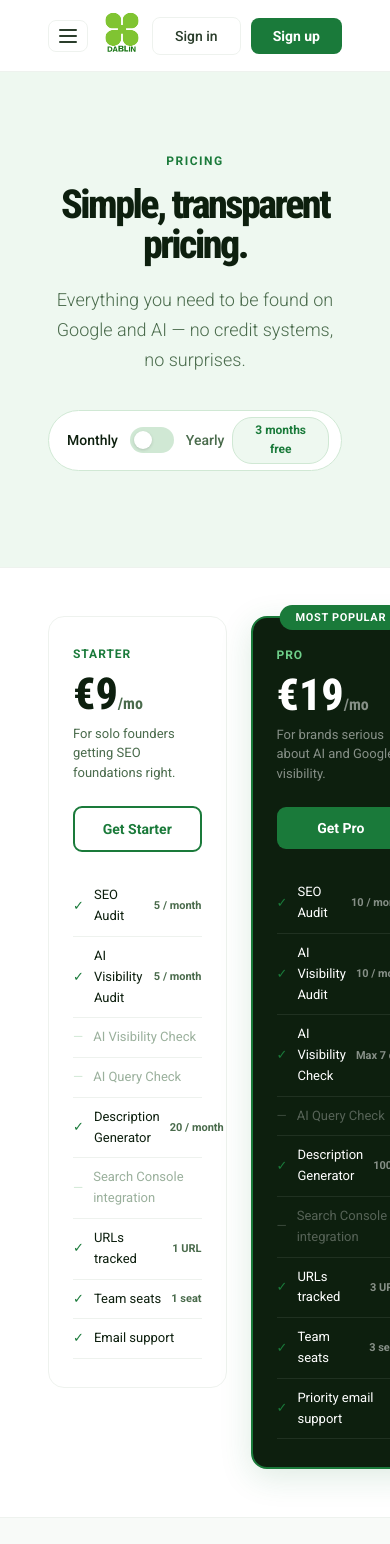
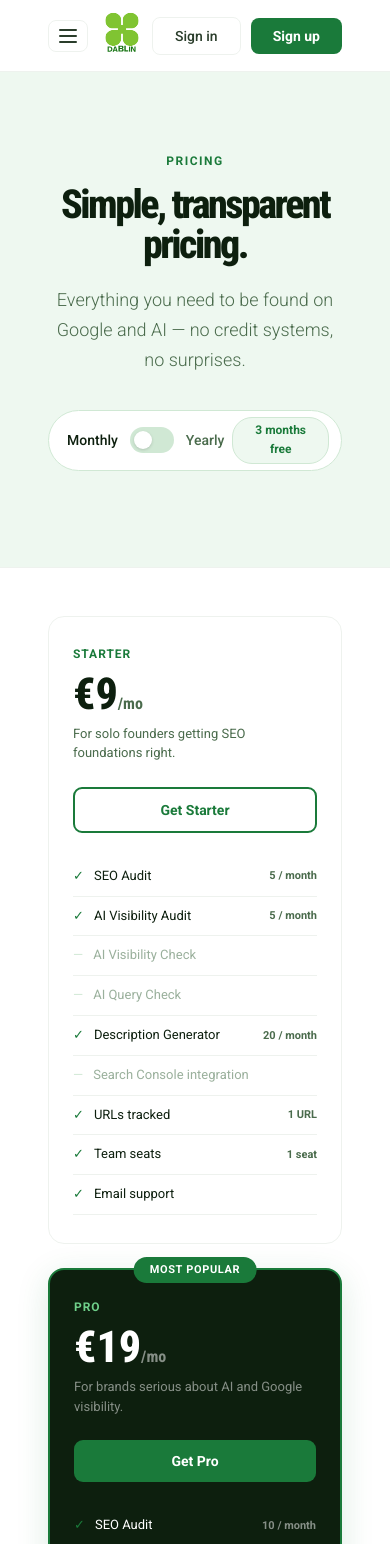
Before and after one commit to denizcolakoglu/dablin-backend, a React (Vite) app in the folder frontend/: page /pricing in a window 390 px wide. Shown: the top 1544 px of the page. Built offline with nearby package versions, Linux system fonts and the light colour scheme.

Commit message:
fix: PagePricing grid auto-fit for mobile

```diff
--- a/frontend/src/components/pages/PagePricing.jsx
+++ b/frontend/src/components/pages/PagePricing.jsx
@@ -117,7 +117,7 @@ export default function PagePricing() {
       {/* PLAN CARDS */}
       <div className="pp-section" style={{ background: "#ffffff", padding: "clamp(48px,6vw,80px) 48px", borderTop: "1px solid #eef2ee" }}>
         <div style={{ maxWidth: "1100px", margin: "0 auto" }}>
-          <div className="pp-grid-3" style={{ display: "grid", gridTemplateColumns: "repeat(3,1fr)", gap: "24px", alignItems: "start" }}>
+          <div className="pp-grid-3" style={{ display: "grid", gridTemplateColumns: "repeat(auto-fit, minmax(260px, 1fr))", gap: "24px", alignItems: "start" }}>
             {PLANS.map(plan => {
               const price = yearly ? plan.yearlyMonthly : plan.monthlyPrice;
               const saving = yearly ? Math.round((plan.monthlyPrice * 12 - plan.yearlyMonthly * 12)) : 0;
```
